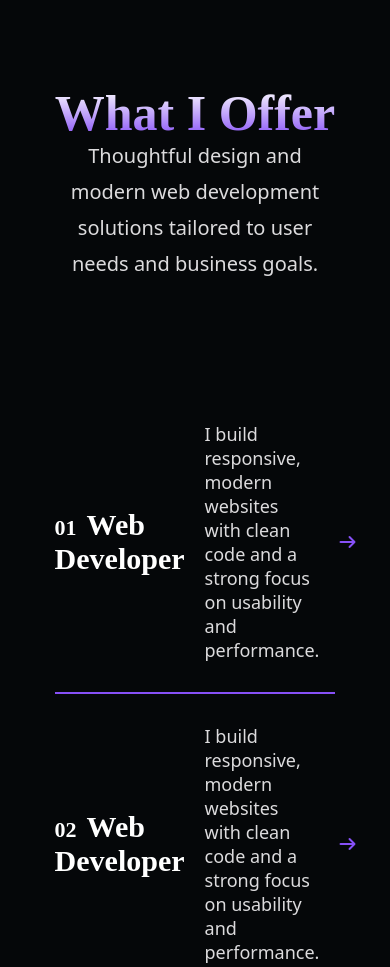
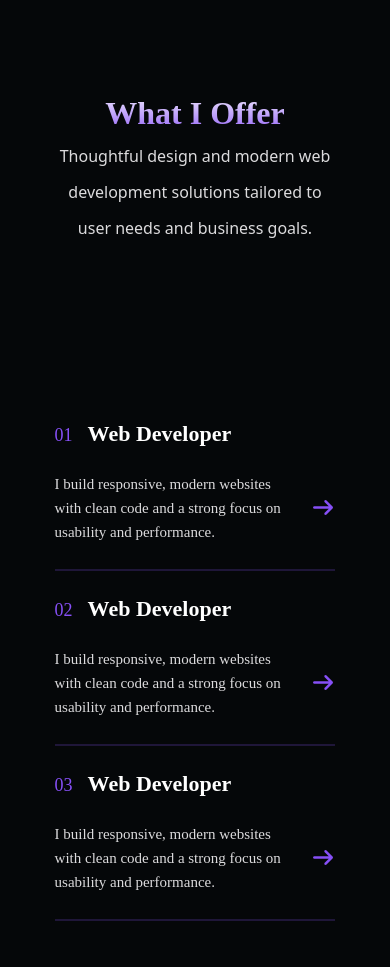
Before and after one commit to Jehan-mostafa/Sass-Project, a website: page index.html in a window 390 px wide. Shown: the part 980-1947 px from the top of the page. Drawn offline with nearby package versions, Linux system fonts and the light colour scheme; files that its build step writes are made by us from their sources.

Commit message:
Update:Services Responsive

```diff
--- a/layout/_services.scss
+++ b/layout/_services.scss
@@ -1,34 +1,120 @@
+// .services {
+//   // padding: $padding-sec;
+//   @extend %sec-layout;
+
+//   &Header {
+//     @extend %section-header;
+//   }
+//   &Content {
+//     // @extend %flex-center;
+//     // flex-direction: column;
+//     width: 100%;
+//     max-width: 1200px;
+
+//     position: relative;
+//     div {
+//       @extend %flex;
+//       width: 100%;
+//       border-bottom: 2px solid $sec-color;
+//       padding: 30px 0;
+
+//       h4 {
+//         font-size: 30px;
+//         font-weight: bold;
+
+//         // @extend %flex-center;
+//         &::before {
+//           padding-right: 10px;
+//           font-size: 22px;
+//         }
+//       }
+//       @for $i from 1 through 3 {
+//         &:nth-child(#{$i}) {
+//           h4 {
+//             &::before {
+//               content: "0#{$i}";
+//             }
+//           }
+//         }
+//       }
+//       p {
+//         margin: 0 20px;
+
+//         font-size: 18px;
+//         color: $f-sec-color;
+//         font-weight: 400;
+//         max-width: 420px;
+
+//         font-family:
+//           system-ui,
+//           -apple-system,
+//           BlinkMacSystemFont,
+//           "Segoe UI",
+//           Roboto,
+//           Oxygen,
+//           Ubuntu,
+//           Cantarell,
+//           "Open Sans",
+//           "Helvetica Neue",
+//           sans-serif;
+//       }
+
+//       // @extend %border;
+
+//       i {
+//         color: $sec-color;
+//       }
+//     }
+//   }
+// }
 .services {
-  // padding: $padding-sec;
   @extend %sec-layout;
 
   &Header {
     @extend %section-header;
   }
+
   &Content {
-    // @extend %flex-center;
-    // flex-direction: column;
     width: 100%;
     max-width: 1200px;
+    position: relative;
+    margin-top: 40px;
 
-
-    position: relative;
     div {
       @extend %flex;
+
       width: 100%;
-      border-bottom: 2px solid $sec-color;
-      padding: 30px 0;
+      border-bottom: 2px solid rgba($sec-color, 0.2);
+      padding: 40px 0;
+      transition: all 0.4s ease;
+
+      &:hover {
+        border-bottom-color: $sec-color;
+        cursor: pointer;
+        h4 {
+          color: $sec-color;
+        }
+        i {
+          transform: translateX(10px) rotate(-45deg);
+          color: $f-sec-color;
+        }
+      }
 
       h4 {
         font-size: 30px;
         font-weight: bold;
+        color: $f-color;
+        transition: 0.3s;
+        flex:1;
 
-        // @extend %flex-center;
         &::before {
-          padding-right: 10px;
+          padding-right: 15px;
           font-size: 22px;
+          color: $sec-color;
+          font-weight: 500;
         }
       }
+
       @for $i from 1 through 3 {
         &:nth-child(#{$i}) {
           h4 {
@@ -38,33 +124,79 @@
           }
         }
       }
+
       p {
-        margin: 0 20px;
-
+        margin: 0 40px;
         font-size: 18px;
         color: $f-sec-color;
         font-weight: 400;
-        max-width: 420px;
-
-        font-family:
-          system-ui,
-          -apple-system,
-          BlinkMacSystemFont,
-          "Segoe UI",
-          Roboto,
-          Oxygen,
-          Ubuntu,
-          Cantarell,
-          "Open Sans",
-          "Helvetica Neue",
-          sans-serif;
+        max-width: 500px;
+        flex: 2;
+        line-height: 1.6;
       }
-
-      // @extend %border;
 
       i {
         color: $sec-color;
+        font-size: 24px;
+        transition: all 0.4s ease;
       }
     }
   }
 }
+
+@media (max-width: 992px) {
+  .services {
+    &Content {
+      div {
+        flex-wrap: wrap;
+        padding: 25px 0;
+        gap: 15px;
+
+        h4 {
+          flex:  100%;
+          font-size: 26px;
+
+          margin-bottom: 10px;
+        }
+
+        p {
+          margin: 0;
+          font-size: 16px;
+        }
+
+        i {
+          font-size: 20px;
+
+        }
+      }
+    }
+  }
+}
+
+@media (max-width: 576px) {
+  .services {
+    &Header {
+      h2 {
+        font-size: 32px;
+      }
+      h3 {
+        font-size: 16px;
+      }
+    }
+
+    &Content {
+      div {
+        h4 {
+          font-size: 22px;
+          &::before {
+            font-size: 18px;
+          }
+        }
+
+        p {
+          font-size: 15px;
+        }
+      }
+    }
+  }
+}
```
